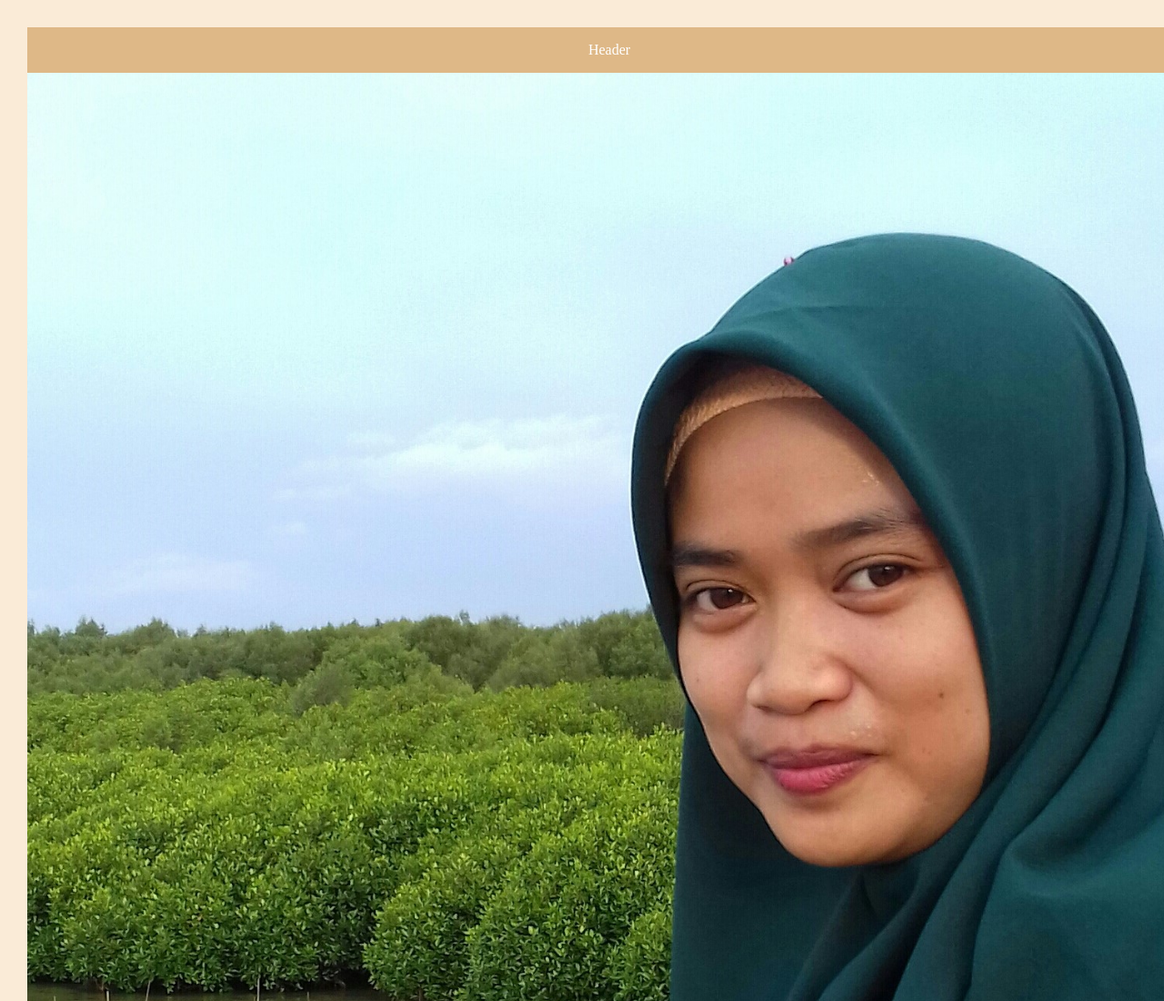
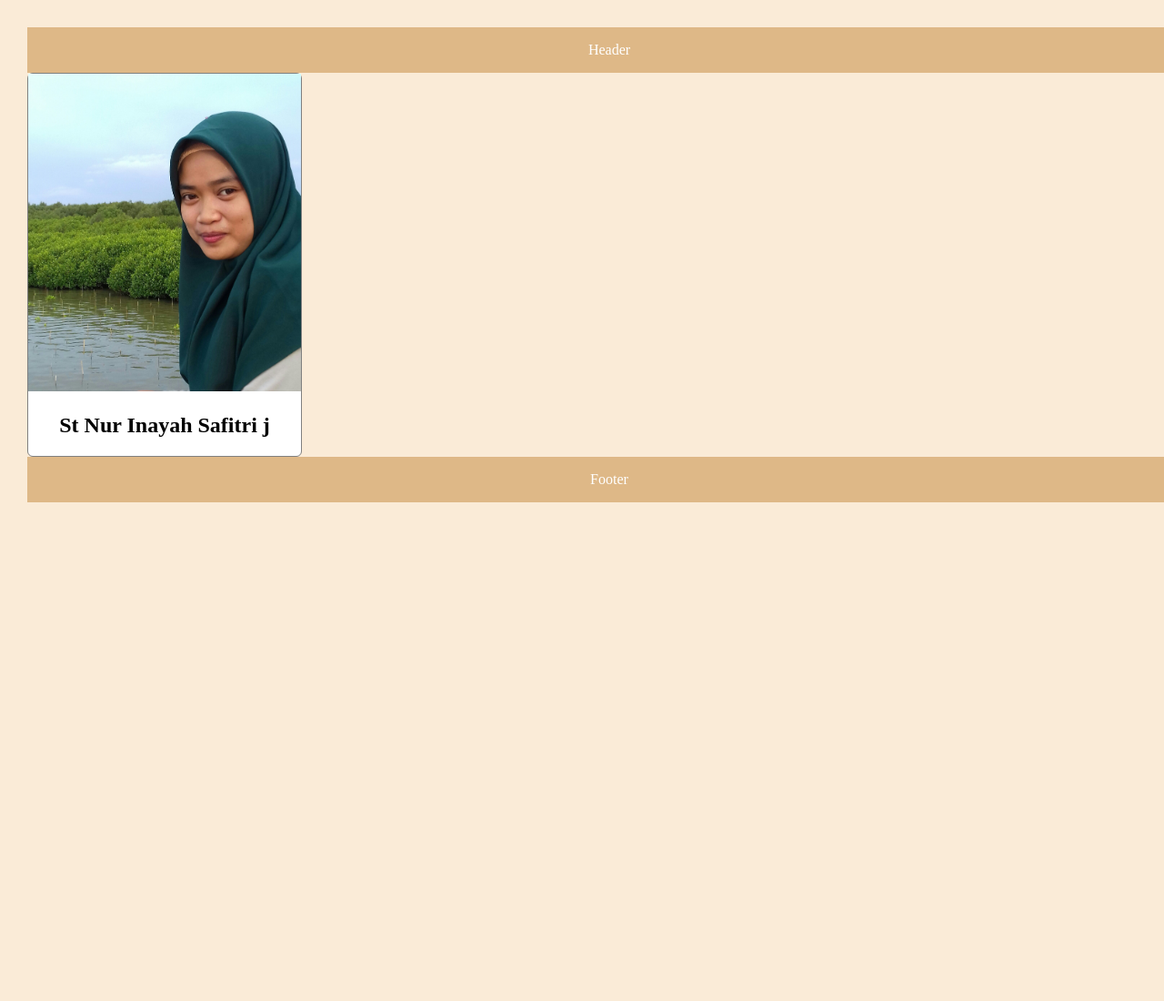
Before and after one commit to nurinayahsafitri/stnurinayahsafitri_60900118013_A, a plain HTML site: page index.html in a window 1280 px wide. Shown: the top 1100 px of the page at 91% size. After the commit the page ends 800 px from the top, so only its background shows below. Drawn offline with Linux system fonts and the light colour scheme.

Commit message:
mengubah di file style.css pada bagian profile-contrainer

```diff
--- a/style.css
+++ b/style.css
@@ -4,7 +4,7 @@ body{
     background-color: antiquewhite;
 }
 
-#profile-contrainer{
+#profile-container{
     max-width: 300px;
     background-color: white;
     border: 1px solid gray;
```
Also changed, not shown: index.html (+0 -1 lines), 1 other file.
